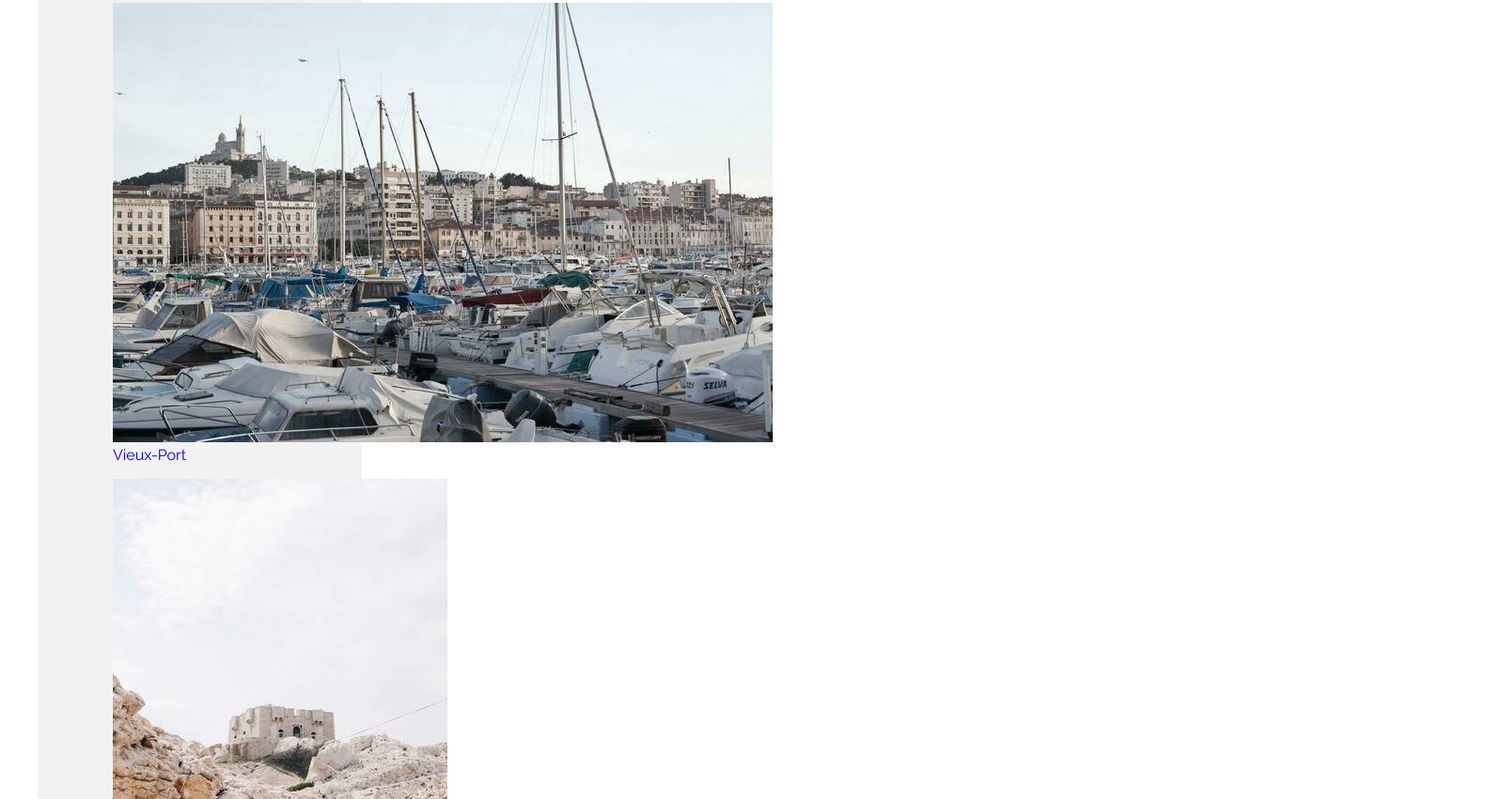
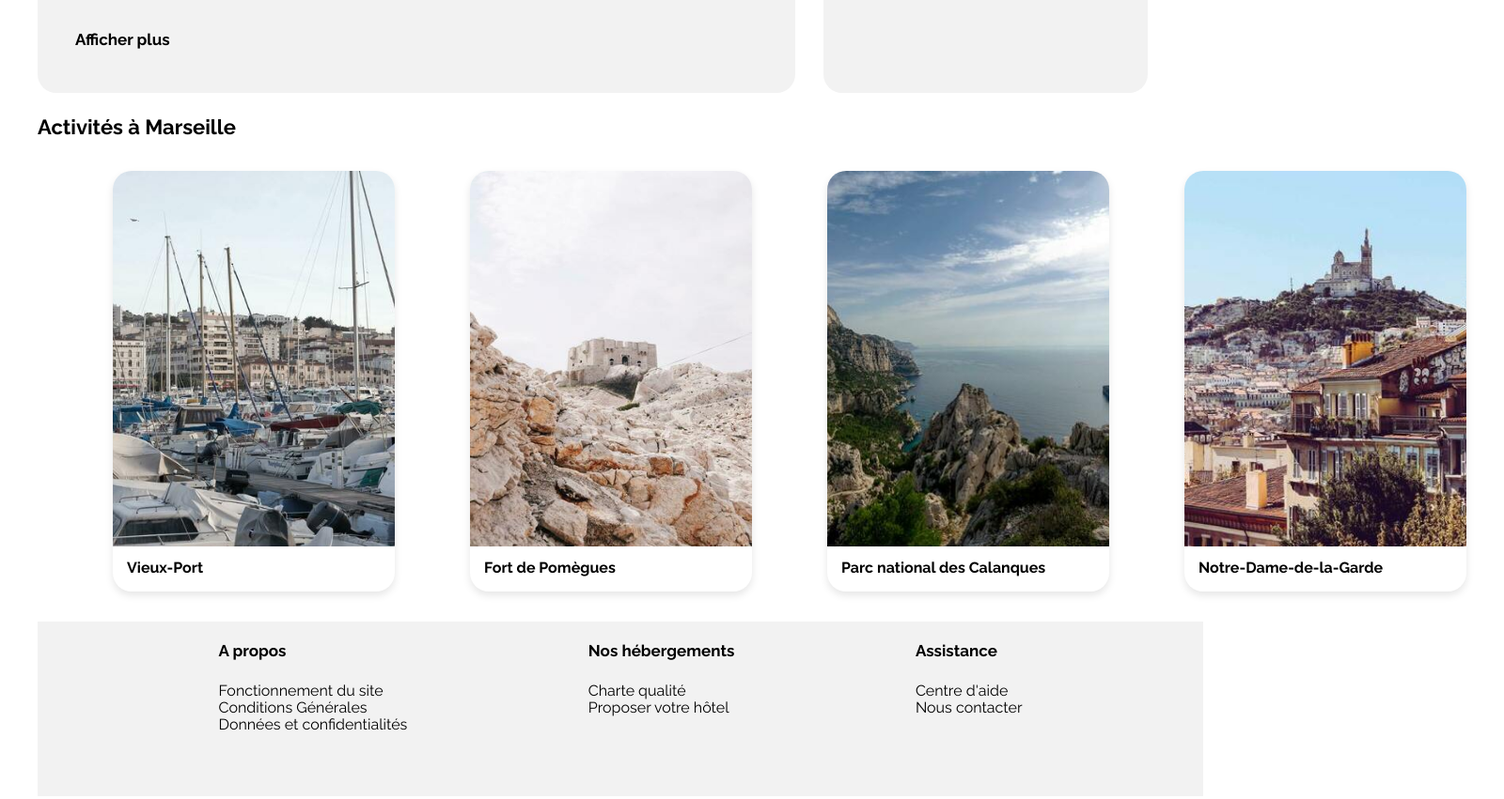
Before and after one commit to leoSleepsInCode/booki, a plain HTML site: page index.html in a window 1280 px wide. Shown: the part 1135-1986 px from the top of the page at 94% size, 1600 px wide, since content can reach past the window. Drawn offline with nearby package versions, Linux system fonts and the light colour scheme.

Commit message:
Mise en Page Partie 1

```diff
--- a/css/style.css
+++ b/css/style.css
@@ -21,7 +21,7 @@ ul {
 nav {
     display : flex;
     margin-top: 50px;
-    justify-content: space-between;
+    justify-content: space-around;
 }
 
 article {
@@ -33,17 +33,16 @@ article {
     margin-right: 30px;
 }
 
-aside {
-    background-color: #f2f2f2;
-    border-radius: 20px;
-    padding-top: 25px;
-    padding-bottom: 10px;
-    padding-right: 35px;
-    max-width: 25%;
+section header {
+    display: flex;
 }
 
-aside header {
+
+footer {
+    background-color: #f2f2f2;
     display: flex;
+    justify-content: space-evenly;
+    padding-bottom: 50px;
 }
 
 h1 {
@@ -55,6 +54,22 @@ h1 {
 h2 {
     font-size: 17px;
     padding-top: 5px;
+}
+
+aside h2 {
+    font-size: 22px;
+}
+
+footer ul {
+    padding-left: 0;
+}
+
+footer h4 {
+    font-size: 17px;
+}
+
+footer a {
+    color: #000000;
 }
 
 .hebergements,
@@ -191,10 +206,19 @@ i.fa-magnifying-glass {
     margin-left: 40px;
 }
 
-.div-hebergements {
+.liste-hebergements {
     display: flex;
+    flex-wrap: wrap;
 }
 
+.section2-main {
+    background-color: #f2f2f2;
+    border-radius: 20px;
+    padding-top: 25px;
+    padding-bottom: 10px;
+    padding-right: 35px;
+    max-width: 25%;
+}
 .carte-hebergements {
     background-color: #FFFFFF;
     border-radius: 20px ;
@@ -202,6 +226,7 @@ i.fa-magnifying-glass {
     margin-bottom: 30px;
     width : 250px;
     padding: 3px;
+    box-shadow: 0 4px 8px 0 rgba(0, 0, 0, 0.1);
  }
 
  .fa-chart-line
@@ -216,6 +241,7 @@ i.fa-magnifying-glass {
     border-radius: 20px;
     margin-bottom: 35px;
     padding: 3px;
+    box-shadow: 0 4px 8px 0 rgba(0, 0, 0, 0.1);
 }
 
  .carte-hebergements figure {
@@ -285,3 +311,30 @@ i.fa-magnifying-glass {
     font-weight: 600;
     font-size: 17px;
 }
+
+.liste-activites {
+    display: flex;
+    justify-content: space-evenly;
+}
+
+.liste-activites figure {
+    border-radius: 20px;
+    width: 300px;
+    box-shadow: 0 4px 8px 0 rgba(0, 0, 0, 0.1);
+}
+
+.liste-activites img {
+    border-radius: 20px 20px 0 0;
+    width: 100%;
+    height: 400px;
+    object-fit: cover;
+}
+
+.liste-activites figcaption {
+    font-size: 16px;
+    padding-top: 10px;
+    padding-bottom: 15px;
+    padding-left: 15px;
+    color: #000000;
+    font-weight: 600;
+}
--- a/index.html
+++ b/index.html
@@ -74,7 +74,6 @@
             <article>
                 <h2 class="titre-hebergements">Hébergements à Marseille</h2>
                     <ul class="liste-hebergements">
-                        <div class="div-hebergements">
                         <li class="carte-hebergements">
                             <a href="#">
                                 <figure>
@@ -135,8 +134,6 @@
                                 </figure>
                             </a>
                         </li>
-                        </div>
-                        <div class="div-hebergements">
                         <li class="carte-hebergements">
                             <a href="#">
                                 <figure>
@@ -197,11 +194,10 @@
                                 </figure>
                             </a>
                         </li>
-                        </div>
                     </ul>
                     <p class="p-hebergements">Afficher plus</p>
             </article>
-            <aside>
+            <section class="section2-main">
                 <header>
                     <h2 class="titre-populaire">Les plus populaires</h2>
                     <i class="fa-solid fa-chart-line"></i>
@@ -268,11 +264,11 @@
                         </a>
                     </li>
                 </ul>
-            </aside>
+            </section>
         </main>
         <aside>
             <h2>Activités à Marseille</h2>
-            <ul>
+            <ul class="liste-activites">
                 <li>
                     <a href="#">
                         <figure>
```
Lines whose indentation alone changed are shown as unchanged.
